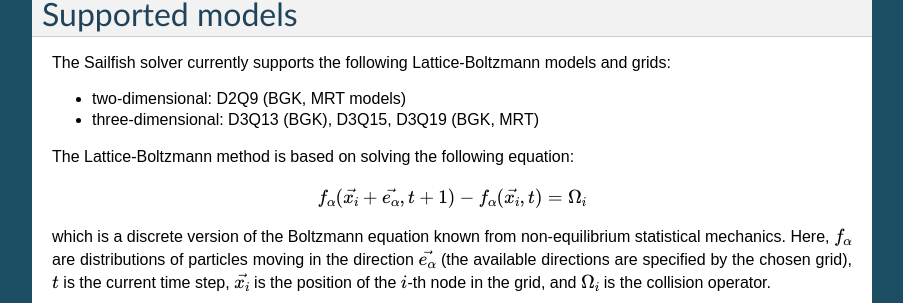
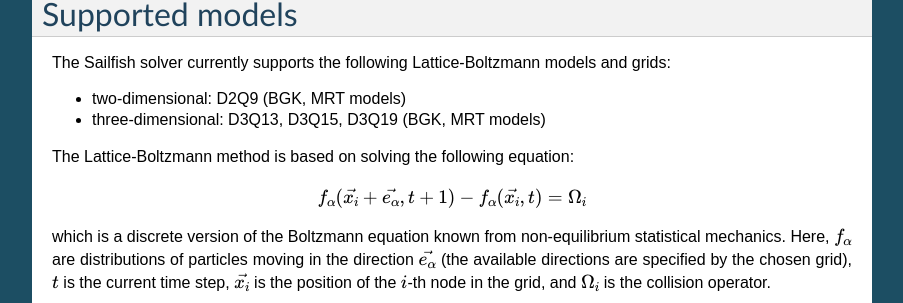
Before and after one commit to sailfish-team/sailfish, a Sphinx documentation site: the page built from doc/main.rst, in a window 1280 px wide and 900 px high, scrolled down 4620 px. Shown: the part 149-452 px from the top of the window, without its empty margins (198-1101 px from the left). Built offline with Sphinx 7.4.7, drawn with Linux system fonts in a browser that asks for light colours; formulas are drawn with MathJax 3.

Commit message:
Update the documentation to reflect supported models.

```diff
--- a/doc/main.rst
+++ b/doc/main.rst
@@ -281,7 +281,7 @@
 The Sailfish solver currently supports the following Lattice-Boltzmann models and grids:
 
 * two-dimensional: D2Q9 (BGK, MRT models)
-* three-dimensional: D3Q13 (BGK), D3Q15, D3Q19 (BGK, MRT)
+* three-dimensional: D3Q13, D3Q15, D3Q19 (BGK, MRT models)
 
 The Lattice-Boltzmann method is based on solving the following equation:
 
```
